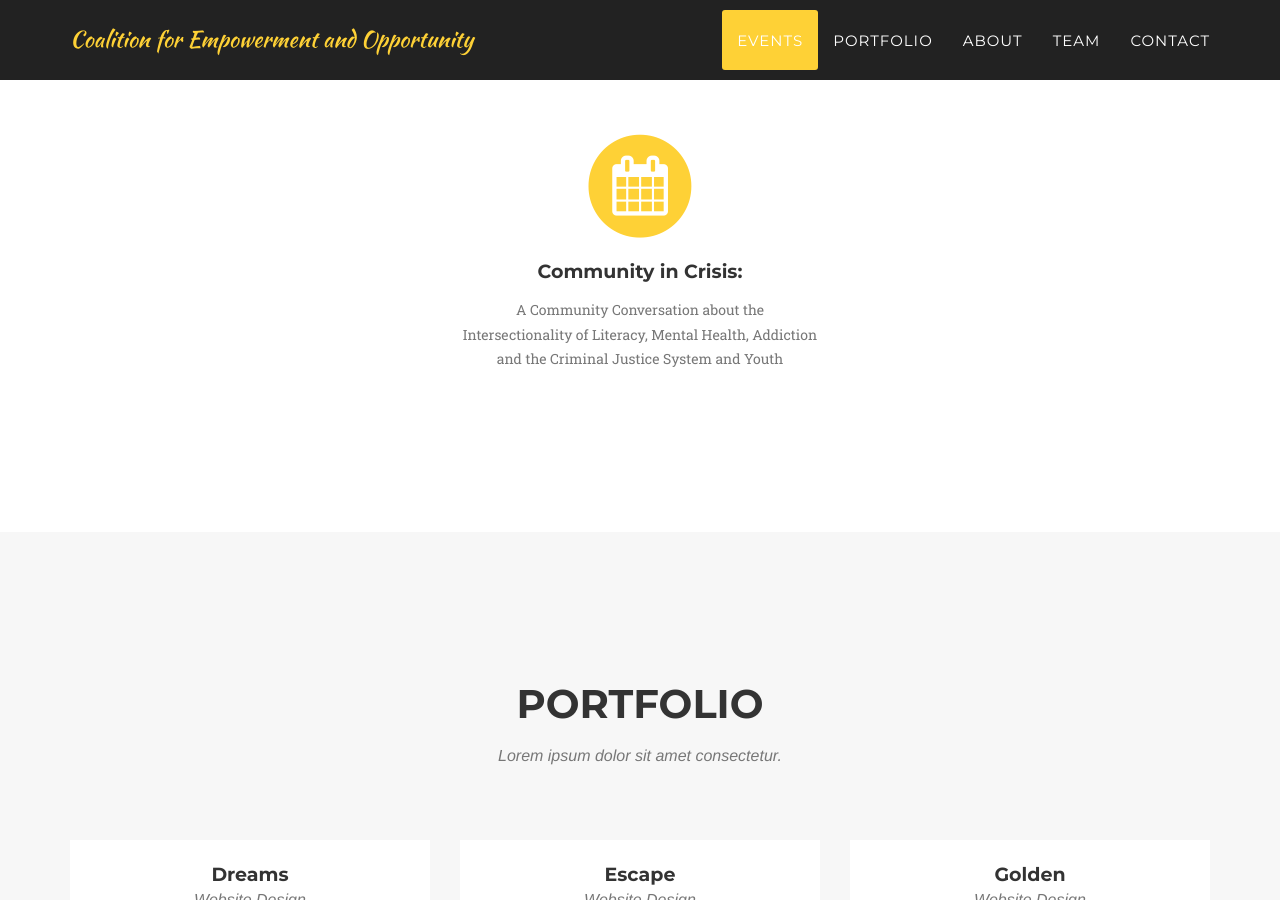
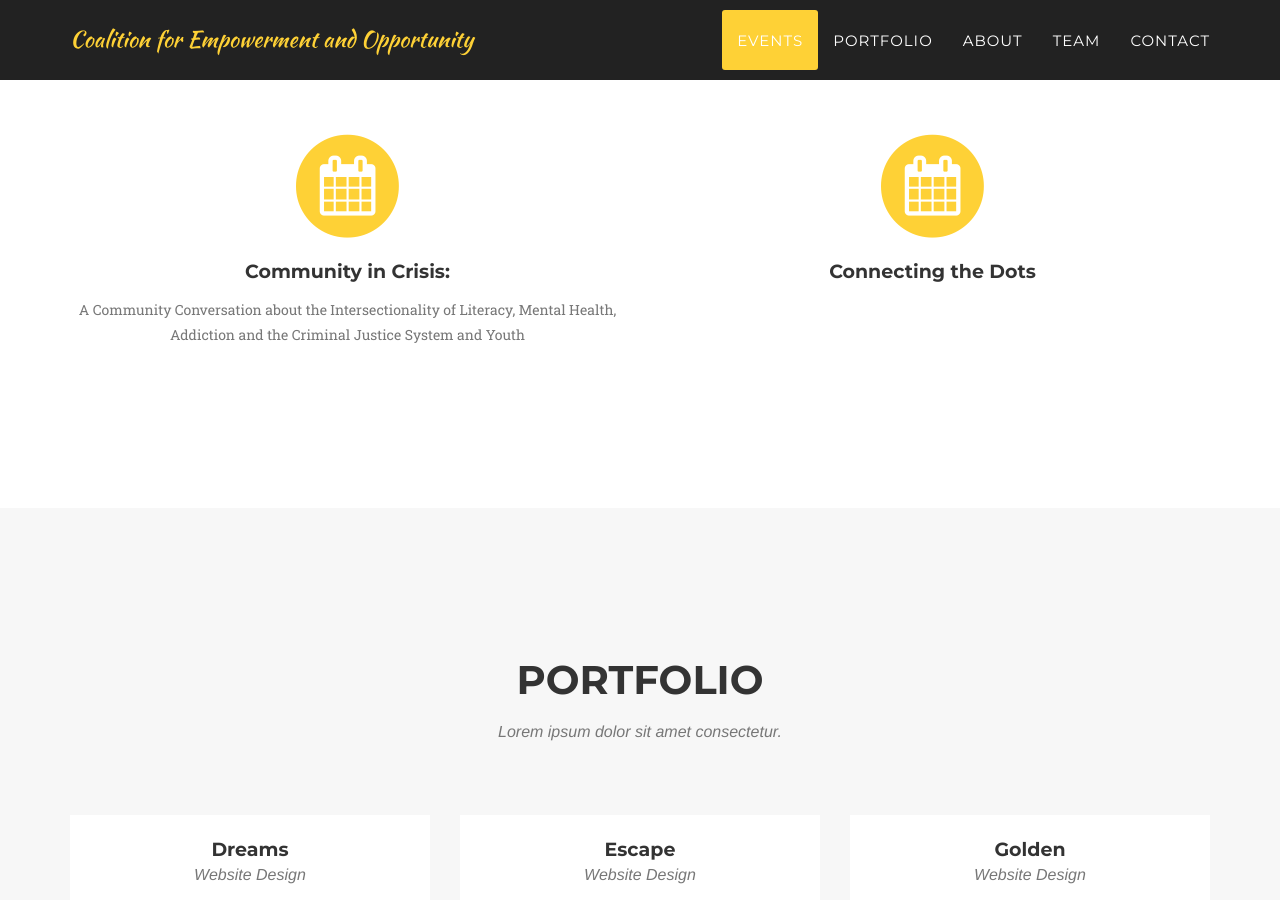
Before and after one commit to SeanKilleen/ceoforthepeople.org, a Jekyll site: the page built from site/_posts/2014-07-16-project-3.markdown, in a window 1280 px wide and 900 px high, scrolled down 1173 px. Built offline with Jekyll 4.4.1, drawn with Linux system fonts in a browser that asks for light colours; some web fonts are replaced.

Commit message:
Add event items

```diff
--- a/site/_includes/events.html
+++ b/site/_includes/events.html
@@ -8,7 +8,7 @@
                 </div>
             </div>
             <div class="row text-center">
-                <div class="col-md-4 col-md-offset-4">
+                <div class="col-md-6">
                     <span class="fa-stack fa-4x">
                         <i class="fa fa-circle fa-stack-2x text-primary"></i>
                         <i class="fa fa-calendar fa-stack-1x fa-inverse"></i>
@@ -16,6 +16,14 @@
                     <h4 class="service-heading">Community in Crisis:</h4>
                     <p class="text-muted">A Community Conversation about the Intersectionality of Literacy, Mental Health, Addiction and the Criminal Justice System and Youth</p>
                 </div>
+                <div class="col-md-6">
+                    <span class="fa-stack fa-4x">
+                        <i class="fa fa-circle fa-stack-2x text-primary"></i>
+                        <i class="fa fa-calendar fa-stack-1x fa-inverse"></i>
+                    </span>
+                    <h4 class="service-heading">Connecting the Dots</h4>
+                    <p class="text-muted"></p>
+                </div>
             </div>
         </div>
     </section>
```
